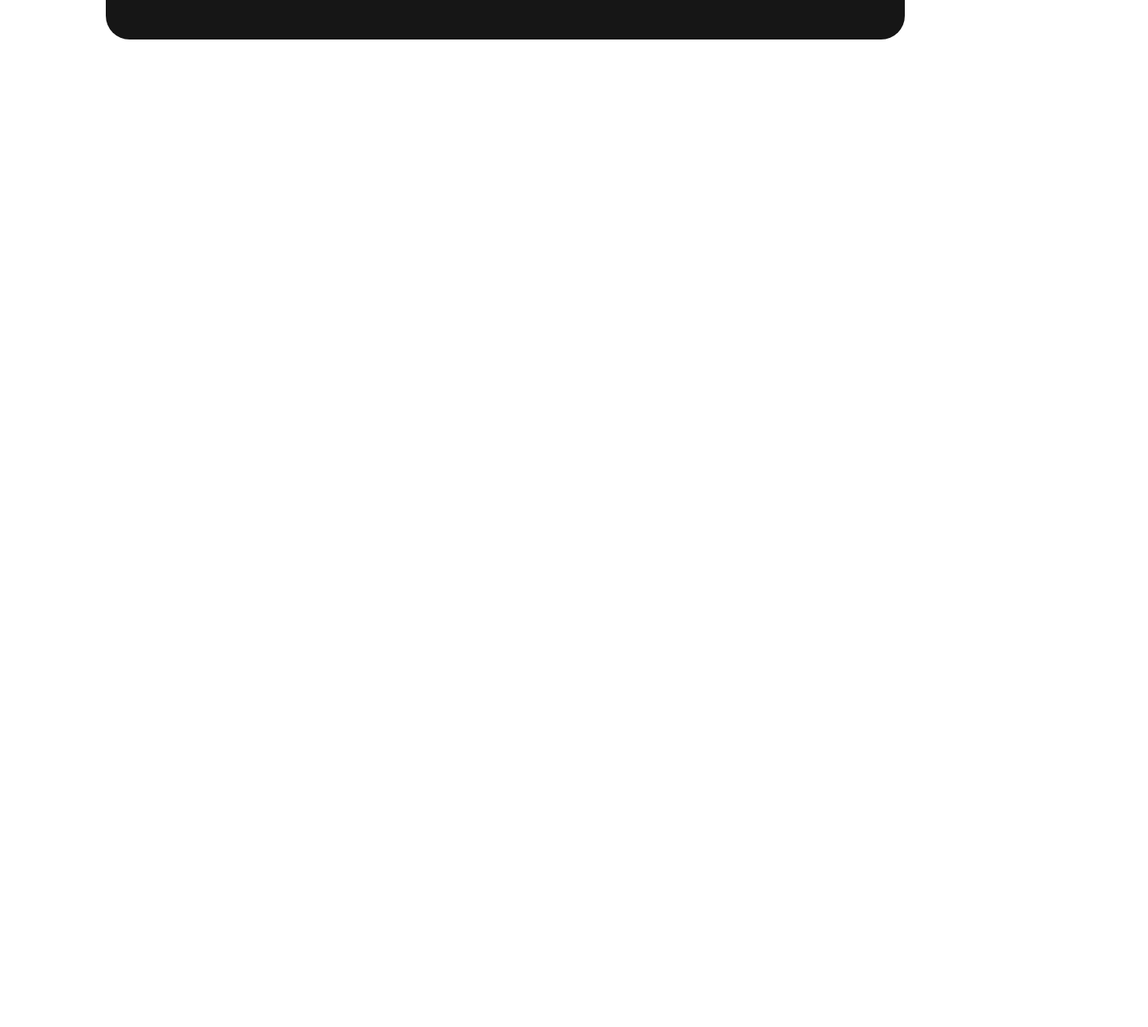
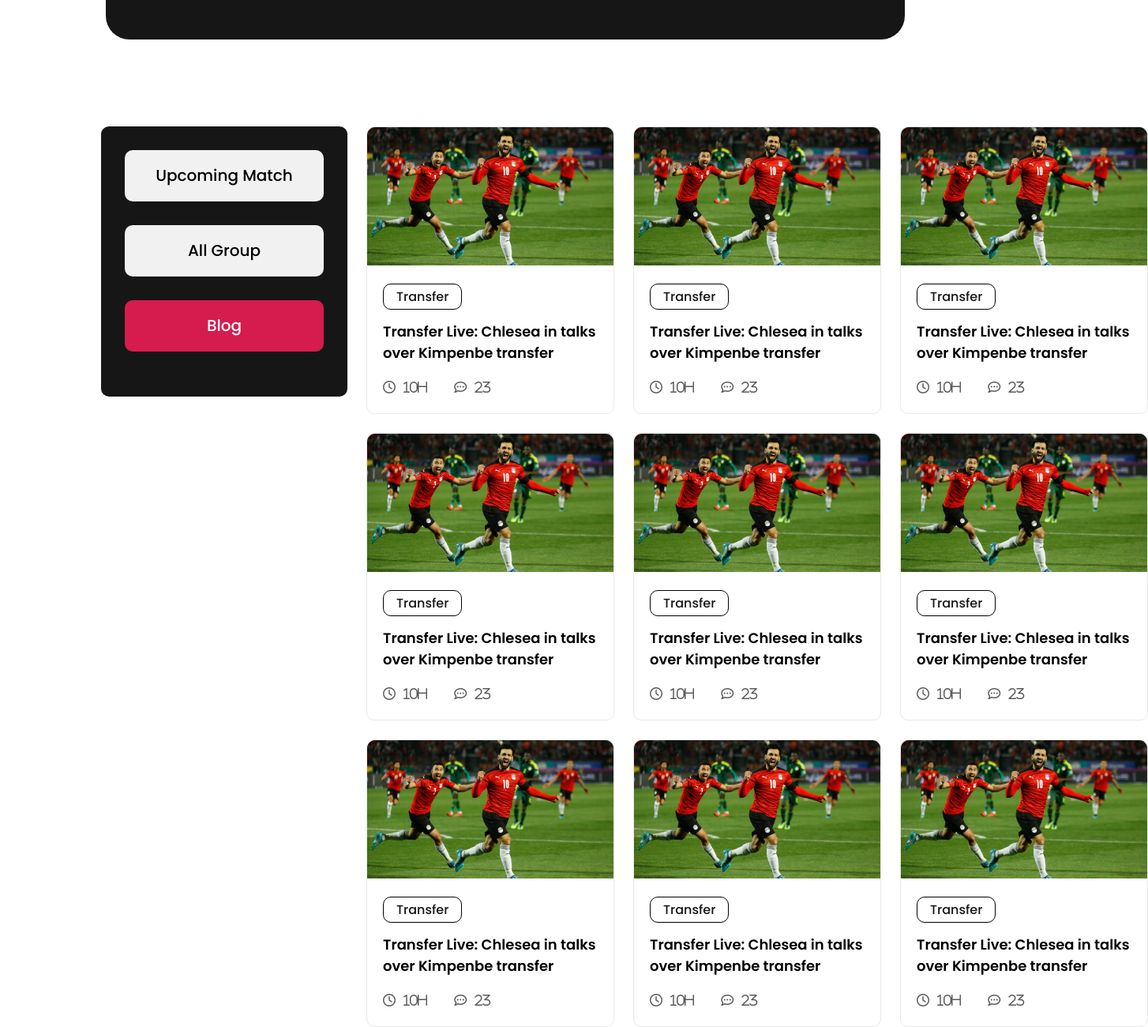
Before and after one commit to Ashiq121914/football-hut, a plain HTML site: page index.html in a window 1280 px wide. Shown: the part 852-2152 px from the top of the page at 79% size, 1454 px wide, since content can reach past the window. Before the commit the page ends 1012 px from the top, so only its background shows below. Drawn offline with Linux system fonts and the light colour scheme.

Commit message:
navigation bar and blog section completed

```diff
--- a/index.html
+++ b/index.html
@@ -6,7 +6,7 @@
     <meta name="viewport" content="width=device-width, initial-scale=1.0" />
     <title>FootBall Hut</title>
     <!-- style sheet -->
-    <link rel="stylesheet" href="style.css" />
+    <link rel="stylesheet" href="styles/style.css" />
 
     <!-- google font -->
     <link rel="preconnect" href="https://fonts.googleapis.com" />
@@ -40,5 +40,176 @@
       </div>
     </header>
     <!-- header section ends -->
+
+    <!-- main section starts -->
+    <main>
+      <!-- navigation section -->
+      <section class="navigation-section">
+        <!-- side navigation section -->
+        <div class="side-nav-bar">
+          <div><a href="#">Upcoming Match</a></div>
+          <div><a href="#">All Group</a></div>
+          <div><a id="blog-nav" href="#blogs-nav">Blog</a></div>
+        </div>
+
+        <!-- blog section -->
+        <div id="blogs-nav" class="blogs">
+          <div class="blog">
+            <div class="blog-banner">
+              <img src="assets/Blog Image.png" alt="" />
+            </div>
+            <div class="blog-info">
+              <a href="#" type="button">Transfer</a>
+              <p>
+                Transfer Live: Chlesea in talks <br />
+                over Kimpenbe transfer
+              </p>
+            </div>
+            <div class="blog-duration">
+              <i class="fa-regular fa-clock"><span>10h</span></i>
+
+              <i class="fa-regular fa-comment-dots"><span>23</span></i>
+            </div>
+          </div>
+          <div class="blog">
+            <div class="blog-banner">
+              <img src="assets/Blog Image.png" alt="" />
+            </div>
+            <div class="blog-info">
+              <a href="#" type="button">Transfer</a>
+              <p>
+                Transfer Live: Chlesea in talks <br />
+                over Kimpenbe transfer
+              </p>
+            </div>
+            <div class="blog-duration">
+              <i class="fa-regular fa-clock"><span>10h</span></i>
+
+              <i class="fa-regular fa-comment-dots"><span>23</span></i>
+            </div>
+          </div>
+          <div class="blog">
+            <div class="blog-banner">
+              <img src="assets/Blog Image.png" alt="" />
+            </div>
+            <div class="blog-info">
+              <a href="#" type="button">Transfer</a>
+              <p>
+                Transfer Live: Chlesea in talks <br />
+                over Kimpenbe transfer
+              </p>
+            </div>
+            <div class="blog-duration">
+              <i class="fa-regular fa-clock"><span>10h</span></i>
+
+              <i class="fa-regular fa-comment-dots"><span>23</span></i>
+            </div>
+          </div>
+          <div class="blog">
+            <div class="blog-banner">
+              <img src="assets/Blog Image.png" alt="" />
+            </div>
+            <div class="blog-info">
+              <a href="#" type="button">Transfer</a>
+              <p>
+                Transfer Live: Chlesea in talks <br />
+                over Kimpenbe transfer
+              </p>
+            </div>
+            <div class="blog-duration">
+              <i class="fa-regular fa-clock"><span>10h</span></i>
+
+              <i class="fa-regular fa-comment-dots"><span>23</span></i>
+            </div>
+          </div>
+          <div class="blog">
+            <div class="blog-banner">
+              <img src="assets/Blog Image.png" alt="" />
+            </div>
+            <div class="blog-info">
+              <a href="#" type="button">Transfer</a>
+              <p>
+                Transfer Live: Chlesea in talks <br />
+                over Kimpenbe transfer
+              </p>
+            </div>
+            <div class="blog-duration">
+              <i class="fa-regular fa-clock"><span>10h</span></i>
+
+              <i class="fa-regular fa-comment-dots"><span>23</span></i>
+            </div>
+          </div>
+          <div class="blog">
+            <div class="blog-banner">
+              <img src="assets/Blog Image.png" alt="" />
+            </div>
+            <div class="blog-info">
+              <a href="#" type="button">Transfer</a>
+              <p>
+                Transfer Live: Chlesea in talks <br />
+                over Kimpenbe transfer
+              </p>
+            </div>
+            <div class="blog-duration">
+              <i class="fa-regular fa-clock"><span>10h</span></i>
+
+              <i class="fa-regular fa-comment-dots"><span>23</span></i>
+            </div>
+          </div>
+          <div class="blog">
+            <div class="blog-banner">
+              <img src="assets/Blog Image.png" alt="" />
+            </div>
+            <div class="blog-info">
+              <a href="#" type="button">Transfer</a>
+              <p>
+                Transfer Live: Chlesea in talks <br />
+                over Kimpenbe transfer
+              </p>
+            </div>
+            <div class="blog-duration">
+              <i class="fa-regular fa-clock"><span>10h</span></i>
+
+              <i class="fa-regular fa-comment-dots"><span>23</span></i>
+            </div>
+          </div>
+          <div class="blog">
+            <div class="blog-banner">
+              <img src="assets/Blog Image.png" alt="" />
+            </div>
+            <div class="blog-info">
+              <a href="#" type="button">Transfer</a>
+              <p>
+                Transfer Live: Chlesea in talks <br />
+                over Kimpenbe transfer
+              </p>
+            </div>
+            <div class="blog-duration">
+              <i class="fa-regular fa-clock"><span>10h</span></i>
+
+              <i class="fa-regular fa-comment-dots"><span>23</span></i>
+            </div>
+          </div>
+          <div class="blog">
+            <div class="blog-banner">
+              <img src="assets/Blog Image.png" alt="" />
+            </div>
+            <div class="blog-info">
+              <a href="#" type="button">Transfer</a>
+              <p>
+                Transfer Live: Chlesea in talks <br />
+                over Kimpenbe transfer
+              </p>
+            </div>
+            <div class="blog-duration">
+              <i class="fa-regular fa-clock"><span>10h</span></i>
+
+              <i class="fa-regular fa-comment-dots"><span>23</span></i>
+            </div>
+          </div>
+        </div>
+      </section>
+    </main>
+    <!-- main sections ends -->
   </body>
 </html>
--- a/style.css
+++ /dev/null
@@ -1,69 +0,0 @@
-/* body styles */
-body{
-    font-family: 'Poppins', sans-serif;
-    margin: 0;
-}
-
-/* common styles */
-
-.half-width{
-    width: 50%;
-}
-
-
-
-/* header section starts */
-header{
-    display: flex;
-    align-items: center;
-    flex-direction: column;
-    margin: 50px 140px 110px;
-}
-.container{
-    background-color: #161616;
-    width: 80%;
-    border-radius: 30px;
-    padding: 100px 106px;
-    display: flex;
-
-}
-
-.header-texts h1{
-    font-size: 70px;
-    font-weight: 700;
-    color: white;
-    line-height: 80px;
-    border-bottom: 0;
-
-}
-.header-texts p {
-    color: white;
-    font-size: 16px;
-    margin: 50px 0 ;
-
-}
-.header-texts a{
-    text-decoration: none;
-    color: white;
-    font-size: 20px;
-    background-color: #D61C4E;
-    padding: 16px 25px;
-    border-radius: 6px;
-}
-.header-image{
-    position: absolute;
-    width: 581px;
-    height: 613px;
-    left: 740px;
-    top: 126px;
-
-
-}
-a i{
-    margin-left: 8px;
-    font-weight: normal;
-}
-
-
-
-/* header section ends */
--- /dev/null
+++ b/styles/style.css
@@ -0,0 +1,177 @@
+/* body styles */
+body{
+    font-family: 'Poppins', sans-serif;
+    margin: 0;
+}
+
+/* common styles */
+
+.half-width{
+    width: 50%;
+}
+
+
+
+/**********************
+ header section starts
+ ***********************/
+header{
+    display: flex;
+    align-items: center;
+    flex-direction: column;
+    margin: 50px 140px 110px;
+}
+.container{
+    background-color: #161616;
+    width: 80%;
+    border-radius: 30px;
+    padding: 100px 106px;
+    display: flex;
+
+}
+
+.header-texts h1{
+    font-size: 70px;
+    font-weight: 700;
+    color: white;
+    line-height: 80px;
+    border-bottom: 0;
+
+}
+.header-texts p {
+    color: white;
+    font-size: 16px;
+    margin: 50px 0 ;
+
+}
+.header-texts a{
+    text-decoration: none;
+    color: white;
+    font-size: 20px;
+    background-color: #D61C4E;
+    padding: 16px 25px;
+    border-radius: 6px;
+}
+.header-image{
+    position: absolute;
+    width: 581px;
+    height: 613px;
+    left: 740px;
+    top: 126px;
+
+
+}
+a i{
+    margin-left: 8px;
+    font-weight: normal;
+}
+
+/*********************
+ header section ends
+ *********************/
+
+
+
+/********************
+ main section starts
+ ********************/
+ /* side navigation section */
+.navigation-section{
+    width: 80%;
+    display: flex;
+    margin: 0 auto;
+}
+.side-nav-bar{
+    margin-right: 24px;
+    background-color: #161616;
+    border-radius: 10px;
+    display: flex;
+    flex-direction: column;
+    align-items: center;
+    padding: 30px 30px 0 30px;
+    height: 312px;
+    width: 312px;
+
+}
+.side-nav-bar a{
+    display: block;
+    height: 65px;
+    width: 252px;
+    border-radius: 10px;
+    background-color: #f1f1f1;
+    text-align: center;
+    line-height: 65px;
+    font-size: 20px;
+    margin-bottom: 30px;
+    font-weight: 500;
+    text-decoration: none;
+    color: black;
+}
+.side-nav-bar #blog-nav{
+    margin-bottom: 0;
+    background-color: #D61C4E;
+    color: white;
+}
+.side-nav-bar a:hover{
+    background-color: #D61C4E;
+    color: white;
+}
+
+
+.side-nav-bar a:checked div{
+    background-color: #D61C4E;
+}
+
+/* blogs section */
+
+.blogs{
+    display: grid;
+    grid-template-columns: repeat(3,1fr);
+    column-gap: 24px;
+    row-gap: 24px;
+}
+.blog{
+    border: 1px solid #E8E8E8;
+    border-radius: 10px;
+}
+.blog-banner{
+    width: 100%;
+
+}
+.blog-info{
+    margin-top: 20px;
+}
+.blog-info a{
+    margin-left: 20px;
+    text-decoration: none;
+    font-style: normal;
+    font-weight: 500;
+    font-size: 16px;
+    color: #161616;
+    border: 1px solid black;
+    padding: 4px 16px;
+    border-radius: 10px;
+
+}
+.blog-info p{
+    margin-left: 20px;
+    font-weight: 600;
+    font-size: 18px;
+}
+.blog-duration{
+    margin-left: 20px;
+    color: rgba(22, 22, 22, 0.7);
+    padding-bottom: 20px;
+}
+.blog-duration i{
+    margin-right: 30px;
+    font-size: 16px;
+}
+.blog-duration i>span{
+    margin-left: 10px;
+}
+
+
+/*****************
+main section ends
+*******************/
```
